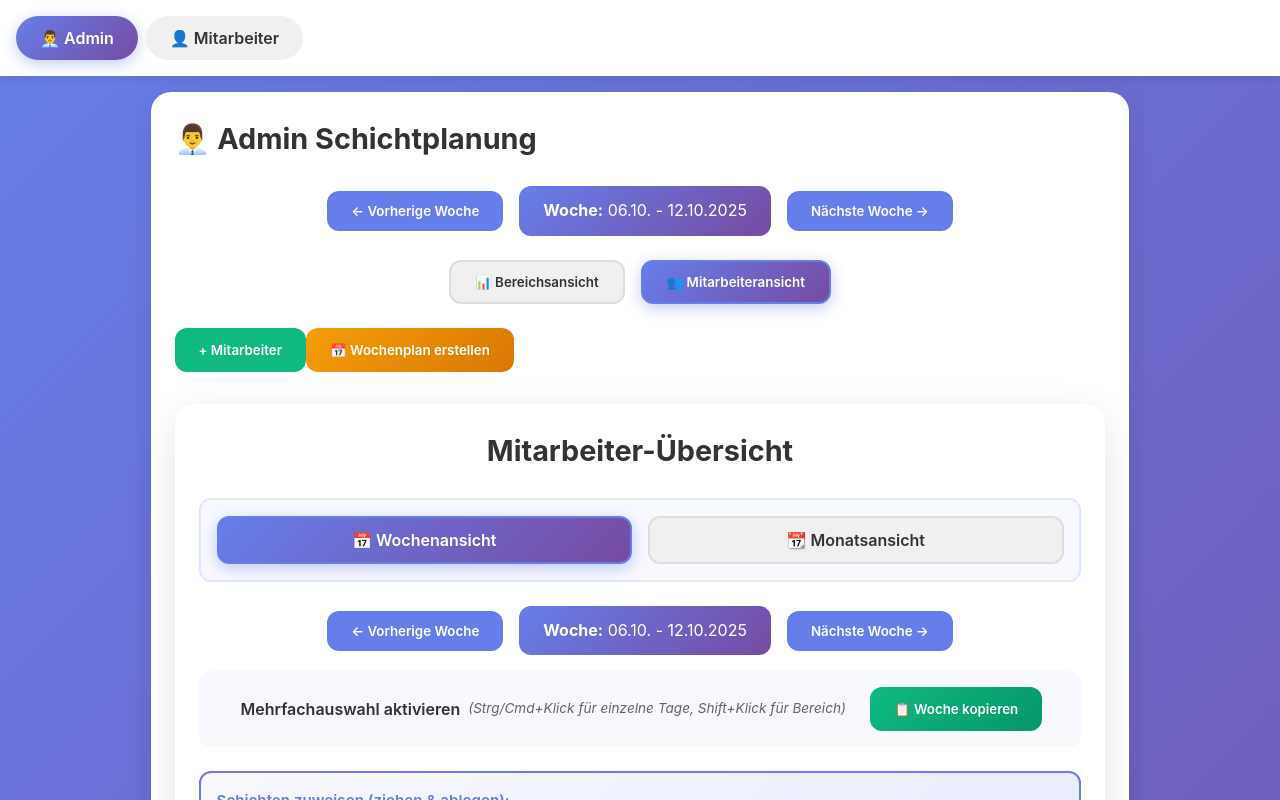
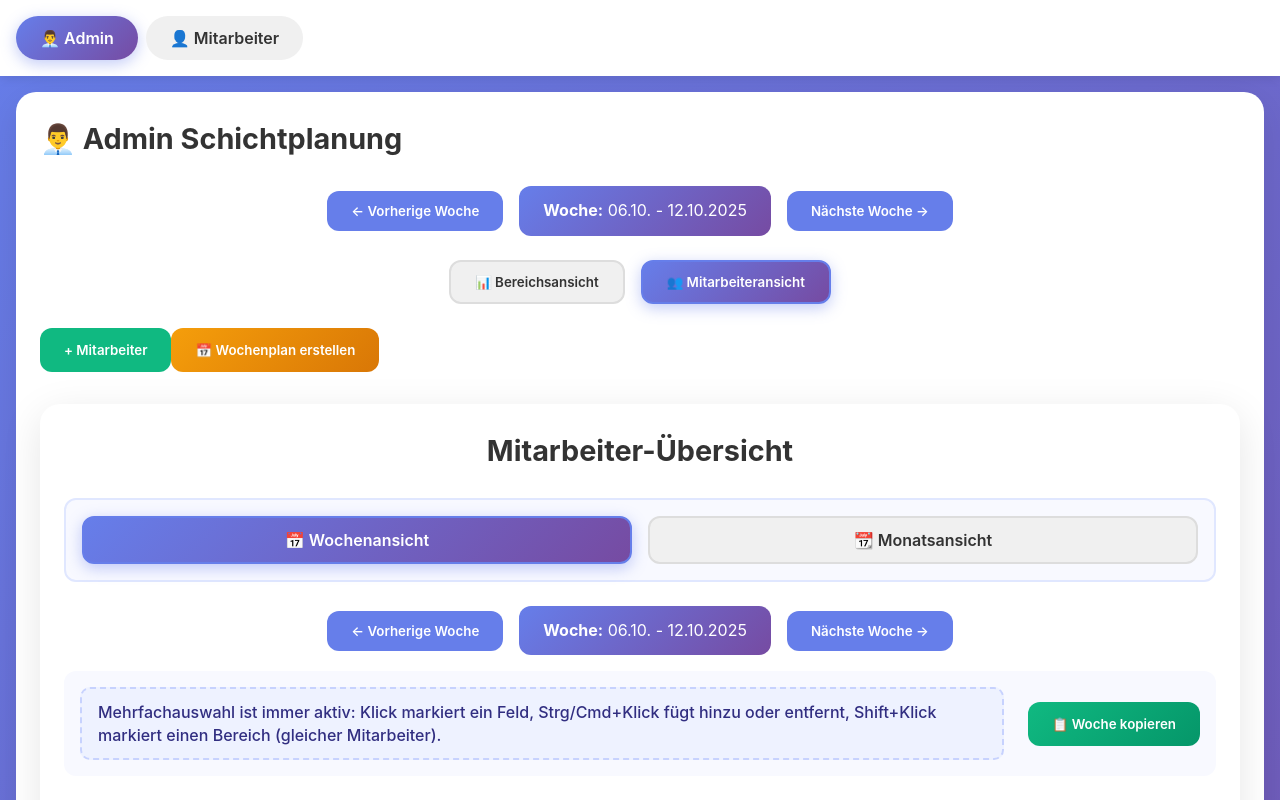
Before and after one commit to ChrisD-78/schichtplan-app, a React (Vite) app: page / in a window 1280 px wide. Both pictures are taken after a click on the button "👥 Mitarbeiteransicht". Shown: the top 800 px of the page. Built offline with nearby package versions, Linux system fonts and the light colour scheme.

Commit message:
Mehrfachauswahl dauerhaft aktiv

```diff
--- a/src/App.css
+++ b/src/App.css
@@ -1412,6 +1412,18 @@
 
 .selection-btn-krank {
   background: linear-gradient(135deg, #f87171 0%, #ef4444 100%);
+}
+
+.selection-hint {
+  background: #eef2ff;
+  border-radius: 10px;
+  padding: 0.75rem 1rem;
+  border: 2px dashed #c7d2fe;
+  font-weight: 500;
+  color: #312e81;
+  flex: 1;
+  min-width: 250px;
+  line-height: 1.4;
 }
 
 /* Shift Palette */
--- a/src/components/AdminView.tsx
+++ b/src/components/AdminView.tsx
@@ -109,7 +109,6 @@ export const AdminView: React.FC<AdminViewProps> = ({
   const [draggedShiftFromCell, setDraggedShiftFromCell] = useState<{employeeId: string, dateStr: string, shiftType: ShiftType | SpecialStatus} | null>(null);
 
   // Multi-day assignment state
-  const [multiDayMode, setMultiDayMode] = useState(false);
   const [selectedCells, setSelectedCells] = useState<Set<string>>(new Set());
   const [lastSelectedCell, setLastSelectedCell] = useState<{ employeeId: string; dateStr: string } | null>(null);
 
@@ -556,6 +555,8 @@ export const AdminView: React.FC<AdminViewProps> = ({
       .map(key => key.split('|')[1]);
   };
 
+  const multiSelectTooltip = "Klick: Feld auswählen | Strg/Cmd+Klick: hinzufügen/entfernen | Shift+Klick (gleicher Mitarbeiter): Bereich";
+
   // Get all dates for a month calendar
   const getMonthDatesForCalendar = (yearMonth: string): Array<{ date: string; day: number; isCurrentMonth: boolean }> => {
     const [year, month] = yearMonth.split('-').map(Number);
@@ -943,7 +944,6 @@ export const AdminView: React.FC<AdminViewProps> = ({
 
     setSelectedCells(new Set());
     setLastSelectedCell(null);
-    setMultiDayMode(false);
   };
 
   const handleEmployeeViewDragOver = (e: React.DragEvent, employeeId: string, dateStr: string) => {
@@ -992,7 +992,7 @@ export const AdminView: React.FC<AdminViewProps> = ({
       }
 
       // If multi-day mode is active and days are selected, copy to all selected days
-      if (multiDayMode && selectedDatesForEmployee.length > 0) {
+      if (selectedDatesForEmployee.length > 0) {
         const daysToAssign = selectedDatesForEmployee.filter(dayDate =>
           !(sourceEmployeeId === employeeId && dayDate === sourceDateStr)
         );
@@ -1010,7 +1010,6 @@ export const AdminView: React.FC<AdminViewProps> = ({
 
         setSelectedCells(new Set());
         setLastSelectedCell(null);
-        setMultiDayMode(false);
       } else {
         // Copy to single day
         assignShiftToEmployee(employeeId, dateStr, shiftType);
@@ -1020,7 +1019,7 @@ export const AdminView: React.FC<AdminViewProps> = ({
     } else {
       // Dragging from palette (new assignment)
       // If multi-day mode is active and days are selected, assign to all selected days
-      if (multiDayMode && selectedDatesForEmployee.length > 0) {
+      if (selectedDatesForEmployee.length > 0) {
         const daysToAssign = selectedDatesForEmployee.includes(dateStr)
           ? selectedDatesForEmployee
           : [...selectedDatesForEmployee, dateStr];
@@ -1037,7 +1036,6 @@ export const AdminView: React.FC<AdminViewProps> = ({
 
         setSelectedCells(new Set());
         setLastSelectedCell(null);
-        setMultiDayMode(false);
       } else {
         // Check if dropping on existing shift (remove it)
         if (currentDraggedShiftType) {
@@ -1068,8 +1066,6 @@ export const AdminView: React.FC<AdminViewProps> = ({
 
   // Handle cell click for multi-day selection
   const handleCellClick = (e: React.MouseEvent, employeeId: string, dateStr: string) => {
-    if (!multiDayMode) return;
-
     const key = getCellKey(employeeId, dateStr);
 
     if (e.shiftKey && lastSelectedCell && lastSelectedCell.employeeId === employeeId) {
@@ -1477,25 +1473,8 @@ export const AdminView: React.FC<AdminViewProps> = ({
           )}
 
           <div className="employee-view-controls">
-            <div className="control-group">
-              <label className="control-label">
-                <input
-                  type="checkbox"
-                  checked={multiDayMode}
-                  onChange={(e) => {
-                    setMultiDayMode(e.target.checked);
-                    if (!e.target.checked) {
-                      setSelectedCells(new Set());
-                      setLastSelectedCell(null);
-                    }
-                  }}
-                  className="control-checkbox"
-                />
-                Mehrfachauswahl aktivieren
-              </label>
-              <span className="control-hint">
-                (Strg/Cmd+Klick für einzelne Tage, Shift+Klick für Bereich)
-              </span>
+            <div className="selection-hint">
+              Mehrfachauswahl ist immer aktiv: Klick markiert ein Feld, Strg/Cmd+Klick fügt hinzu oder entfernt, Shift+Klick markiert einen Bereich (gleicher Mitarbeiter).
             </div>
 
             <div className="control-group">
@@ -1813,7 +1792,7 @@ export const AdminView: React.FC<AdminViewProps> = ({
                           month: '2-digit'
                         });
 
-                        let cellTitle = multiDayMode ? "Strg/Cmd+Klick: Auswählen | Shift+Klick: Bereich" : "Klicken für Mehrfachauswahl";
+                        let cellTitle = multiSelectTooltip;
                         const currentShiftType = draggedShiftFromCell?.shiftType || draggedShiftType;
                         if (isHovered && currentShiftType) {
                           if (draggedShiftFromCell) {
@@ -1943,7 +1922,7 @@ export const AdminView: React.FC<AdminViewProps> = ({
                           });
 
                           // Determine title based on state
-                          let cellTitle = multiDayMode ? "Strg/Cmd+Klick: Auswählen | Shift+Klick: Bereich" : "Klicken für Mehrfachauswahl";
+                        let cellTitle = multiSelectTooltip;
                           const currentShiftType = draggedShiftFromCell?.shiftType || draggedShiftType;
                           if (isHovered && currentShiftType) {
                             if (draggedShiftFromCell) {
```
